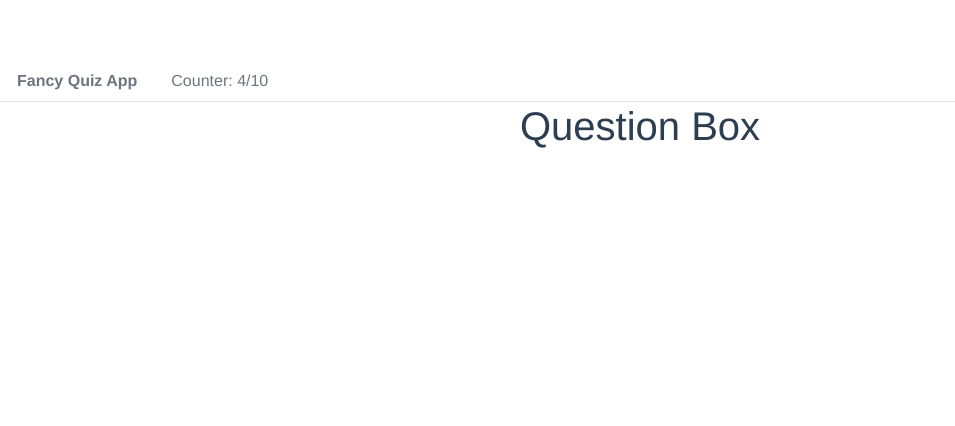
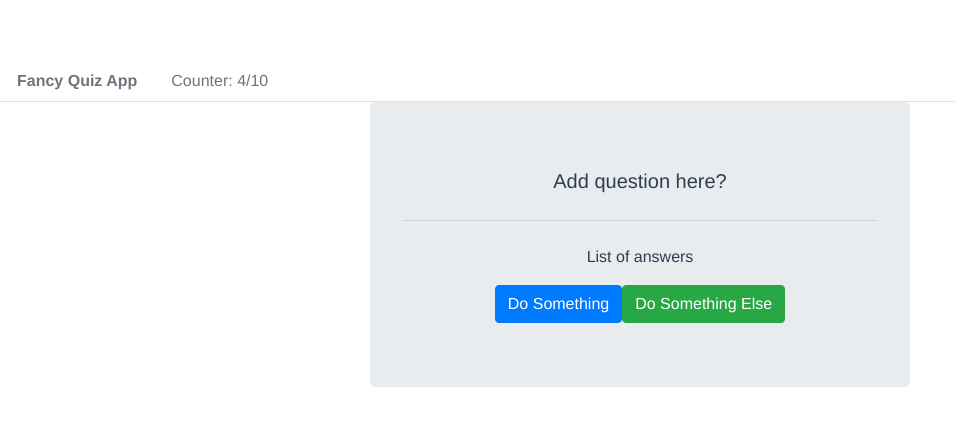
Before and after one commit to vsahinid/vue-quiz, a Vue app: page / in a window 1280 px wide. Shown: the top 426 px of the page, without its empty margins (0-955 px from the left). Built offline with nearby package versions, Linux system fonts and the light colour scheme.

Commit message:
added questionbox

```diff
--- a/src/App.vue
+++ b/src/App.vue
@@ -1,7 +1,14 @@
 <template>
   <div id="app">
     <Header/>
-    <QuestionBox/>
+
+    <b-container class="bv-example-row">
+    <b-row>
+      <b-col sm="6" offset="3">
+        <QuestionBox/>
+      </b-col>
+    </b-row>
+  </b-container>
   </div>
 </template>
 
--- a/src/components/QuestionBox.vue
+++ b/src/components/QuestionBox.vue
@@ -1,3 +1,18 @@
 <template>
-    <h1>Question Box</h1>
+    <div class="question-box-container">
+        <b-jumbotron>
+            <template #lead>
+            Add question here?
+            </template>
+
+            <hr class="my-4">
+
+            <p>
+            List of answers
+            </p>
+
+            <b-button variant="primary" href="#">Do Something</b-button>
+            <b-button variant="success" href="#">Do Something Else</b-button>
+        </b-jumbotron>
+    </div>
 </template>
```
